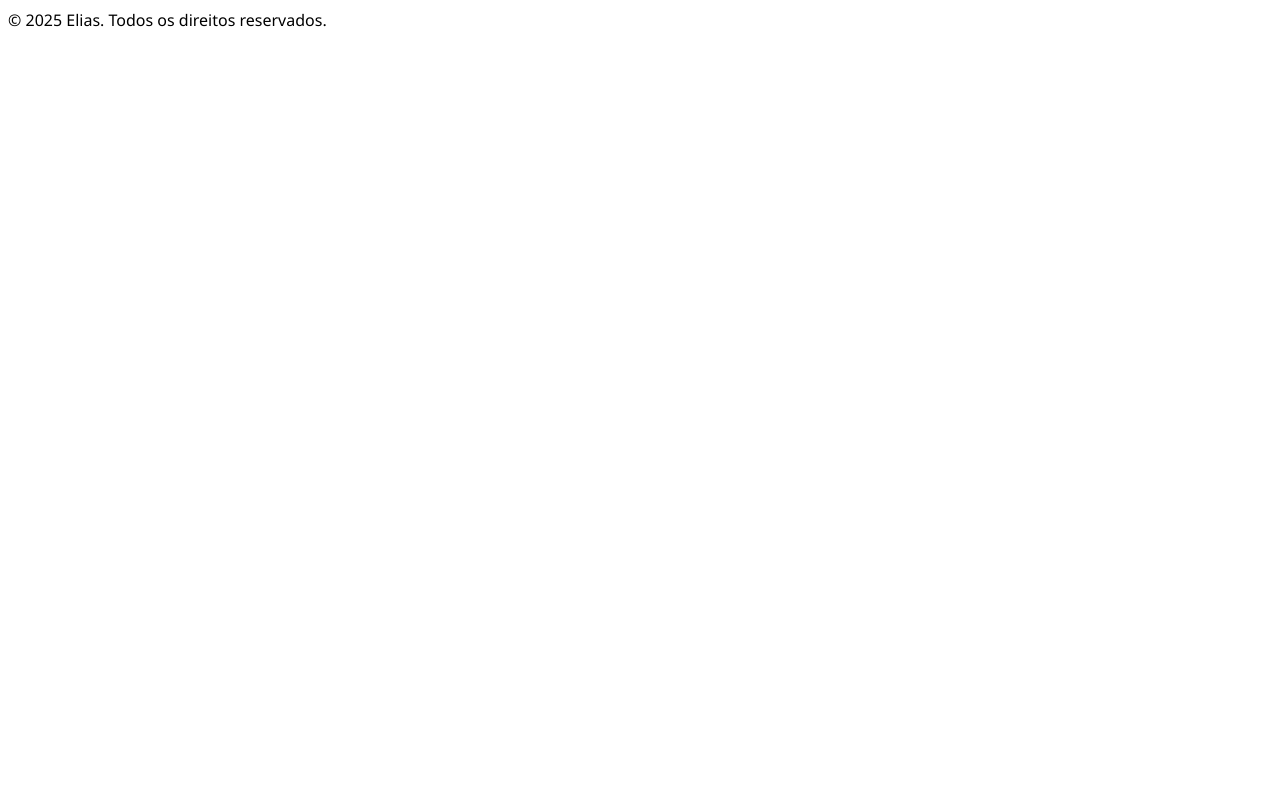
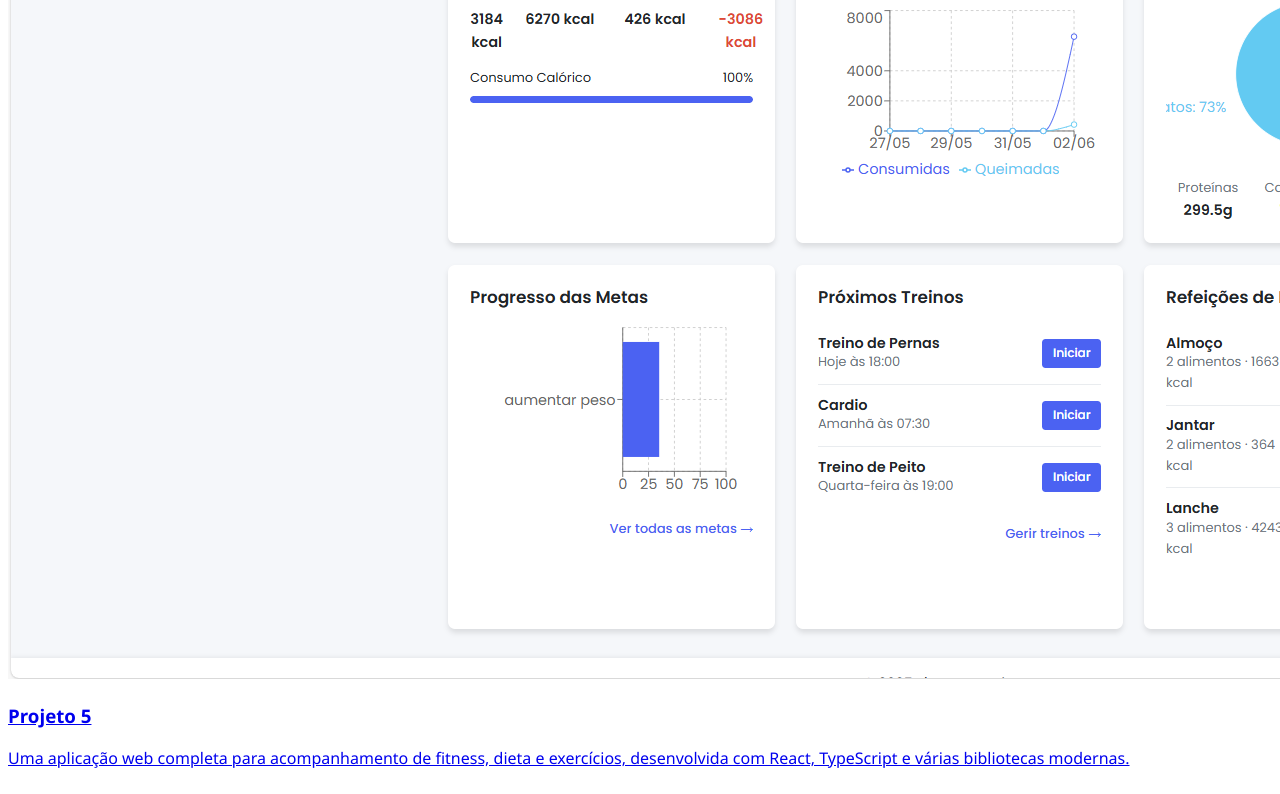
Before and after one commit to Elias969/meu_portfolio, a React (Create React App) app in the folder meu-portfolio/: page / in a window 1280 px wide. Shown: the part 7420-8214 px from the top of the page. Before the commit the page ends 7459 px from the top, so only its background shows below. Built offline with nearby package versions, Linux system fonts and the light colour scheme; no server answers; the database is empty; the HTML template or start-up script is replaced by a standard one.

Commit message:
Update App.js

```diff
--- a/meu-portfolio/src/App.js
+++ b/meu-portfolio/src/App.js
@@ -47,6 +47,12 @@ export default function App() {
         link="https://ilha.vercel.app/"
         image="/ilha.png"
       />
+      <Card
+        title="Projeto 5"
+        description="Uma aplicação web completa para acompanhamento de fitness, dieta e exercícios, desenvolvida com React, TypeScript e várias bibliotecas modernas."
+        link="https://ilha.vercel.app/"
+        image="/fitness.png"
+      />
     </div>
   </section>
   <Feedback />
```
